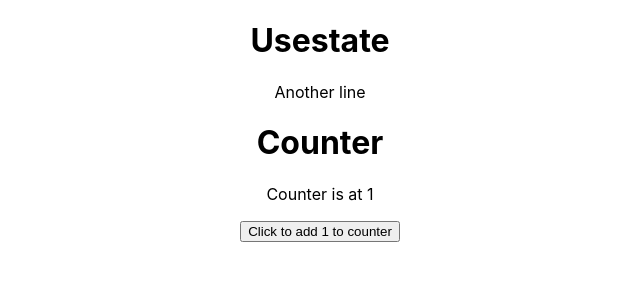
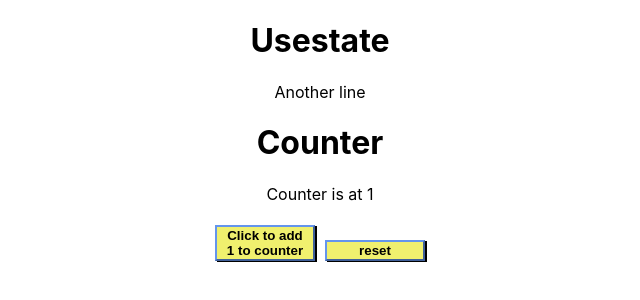
Before and after one commit to eladgo123/usestate, a React (Create React App) app: page / in a window 1280 px wide. Shown: the top 300 px of the page, without its empty margins (320-960 px from the left). Built offline with nearby package versions, Linux system fonts and the light colour scheme.

Commit message:
Reset Button

```diff
--- a/src/App.css
+++ b/src/App.css
@@ -1,7 +1,14 @@
 .App {
   text-align: center;
 }
-
+button {
+  background-color: rgb(240, 240, 110);
+  width: 100px;
+  margin: 5px;
+  box-shadow: 2px 1px;
+  font-weight: bolder;
+  border-color:cornflowerblue;
+}
 .App-logo {
   height: 40vmin;
   pointer-events: none;
--- a/src/Counter.js
+++ b/src/Counter.js
@@ -8,13 +8,21 @@ function Counter() {
                 return oldCount+1
             }
         )
+    }
         console.log(count)
+    function rese(){
+          setCount(
+              function(res0){
+                return 0
+              }
+          )
     }
     return (
       <div >
         <h1>Counter</h1>
         <p>Counter is at {count}</p>
         <button onClick={incr}>Click to add 1 to counter</button>
+        <button onClick={rese}>reset</button>
       </div>
     );
   }
```
